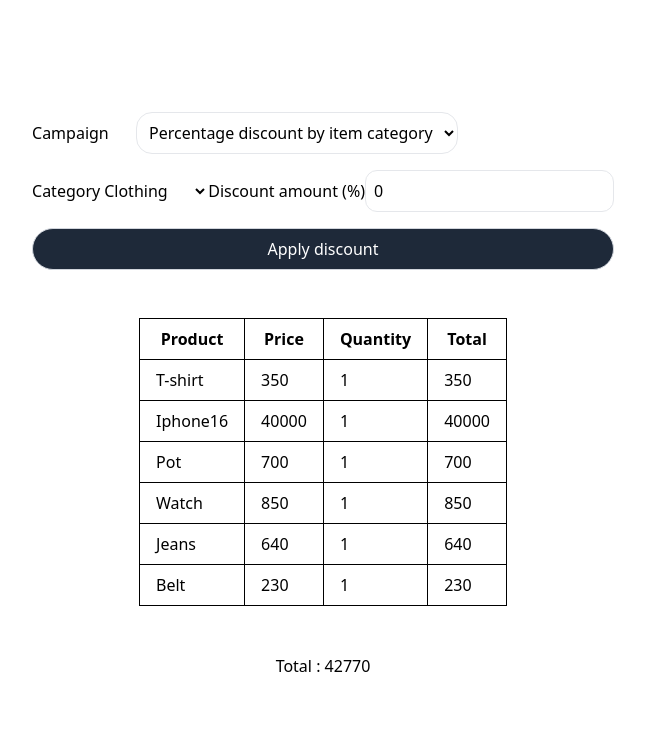
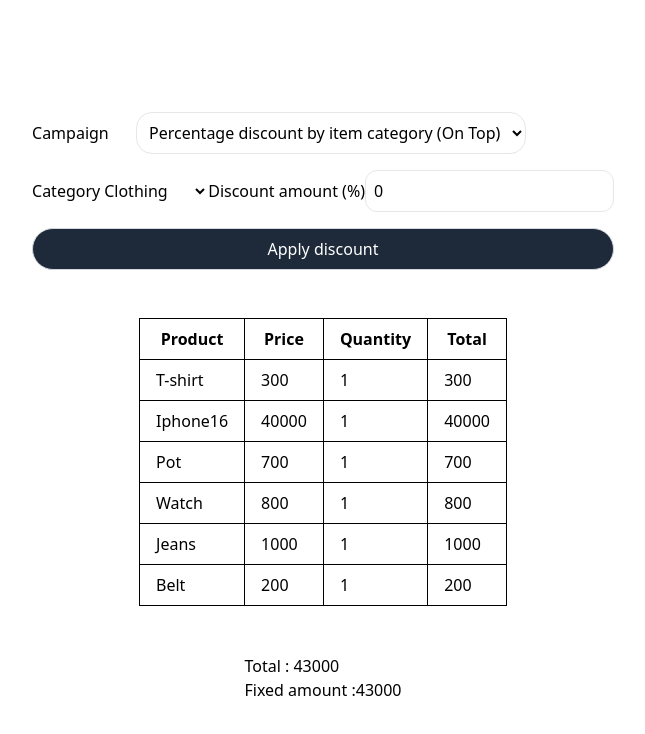
Before and after one commit to apiwatz-lee/discount-campaign, a React (Vite) app: page / in a window 1280 px wide. Both pictures are taken after a click on the button "Apply discount". Shown: the top 734 px of the page, without its empty margins (317-962 px from the left). Built offline with nearby package versions, Linux system fonts and the light colour scheme.

Commit message:
feat:calculate discount [not finished]

```diff
--- a/src/App.jsx
+++ b/src/App.jsx
@@ -6,6 +6,7 @@ function App() {
   const [selectedCampaign, setSelectedCampaign] = useState({});
   const [discountApplies, setDiscountApplies] = useState([]);
   const [cart] = useState(initialCart);
+  const [balance, setBalance] = useState(0);
 
   const initialDiscounts = [
     {
@@ -39,7 +40,7 @@ function App() {
           />
         </div>
       ),
-      balance: 0,
+      calculateDiscount: (total, amount) => total - amount,
       order: 1,
     },
     {
@@ -73,7 +74,8 @@ function App() {
           />
         </div>
       ),
-      balance: 0,
+      calculateDiscount: (total, percentage) =>
+        total - (total * percentage) / 100,
       order: 1,
     },
     {
@@ -136,7 +138,7 @@ function App() {
           />
         </div>
       ),
-      balance: 0,
+      calculateDiscount: (total, amount) => total - (total * amount) / 100,
       order: 2,
     },
     {
@@ -170,7 +172,7 @@ function App() {
           />
         </div>
       ),
-      balance: 0,
+      calculateDiscount: (total, points) => total - points,
       order: 2,
     },
     {
@@ -233,7 +235,8 @@ function App() {
           />
         </div>
       ),
-      balance: 0,
+      calculateDiscount: (total, everyAmount, willDiscount) =>
+        total - Math.floor(total / everyAmount) * willDiscount,
       order: 3,
     },
   ];
@@ -265,7 +268,7 @@ function App() {
 
   useEffect(() => {
     setSelectedCampaign(discounts[0]);
-    setDiscountApplies(sortDiscounts(discountApplies));
+    setDiscountApplies((prev) => sortDiscounts(prev));
     // eslint-disable-next-line react-hooks/exhaustive-deps
   }, [discountApplies]);
 
@@ -291,9 +294,9 @@ function App() {
                 )
               }
             >
-              {discounts?.map(({ campaign }) => (
+              {discounts?.map(({ campaign, category }) => (
                 <option key={campaign} value={campaign}>
-                  {campaign}
+                  {campaign} ({category})
                 </option>
               ))}
             </select>
@@ -339,6 +342,71 @@ function App() {
 
       <section>
         <div>Total : {total}</div>
+        {discountApplies?.map((discount) => {
+          const { campaign } = discount;
+
+          switch (campaign) {
+            case 'Fixed amount':
+              return (
+                <div key={discount?.campaign}>
+                  {discount?.campaign} :
+                  {discount?.calculateDiscount(
+                    total,
+                    discount?.parameter?.amount
+                  )}
+                </div>
+              );
+            case 'Percentage discount':
+              return (
+                <div key={discount?.campaign}>
+                  {discount?.campaign} :
+                  {discount?.calculateDiscount(
+                    total,
+                    discount?.parameter?.percentage
+                  )}
+                </div>
+              );
+            case 'Percentage discount by item category':
+              return (
+                <div key={discount?.campaign}>
+                  {discount?.campaign} :
+                  {discount?.calculateDiscount(
+                    cart
+                      .filter(
+                        (item) =>
+                          item?.category ===
+                          discount?.parameter?.selectedCategory
+                      )
+                      .reduce((acc, curr) => acc + curr.price, 0),
+                    discount?.parameter?.amount
+                  )}
+                </div>
+              );
+            case 'Discount by points':
+              return (
+                <div key={discount?.campaign}>
+                  {discount?.campaign} :
+                  {discount?.calculateDiscount(
+                    total,
+                    discount?.parameter?.points
+                  )}
+                </div>
+              );
+            case 'Special campaigns':
+              return (
+                <div key={discount?.campaign}>
+                  {discount?.campaign} :
+                  {discount?.calculateDiscount(
+                    total,
+                    discount?.parameter?.everyAmount,
+                    discount?.parameter?.willDiscount
+                  )}
+                </div>
+              );
+            default:
+              return null;
+          }
+        })}
       </section>
     </main>
   );
--- a/src/data/initialCart.jsx
+++ b/src/data/initialCart.jsx
@@ -2,7 +2,7 @@ export const initialCart = [
   {
     id: 1,
     name: 'T-shirt',
-    price: 350,
+    price: 300,
     quantity: 1,
     category: 'Clothing',
   },
@@ -23,21 +23,21 @@ export const initialCart = [
   {
     id: 4,
     name: 'Watch',
-    price: 850,
+    price: 800,
     quantity: 1,
     category: 'Accessories',
   },
   {
     id: 5,
     name: 'Jeans',
-    price: 640,
+    price: 1000,
     quantity: 1,
     category: 'Clothing',
   },
   {
     id: 6,
     name: 'Belt',
-    price: 230,
+    price: 200,
     quantity: 1,
     category: 'Accessories',
   },
```
